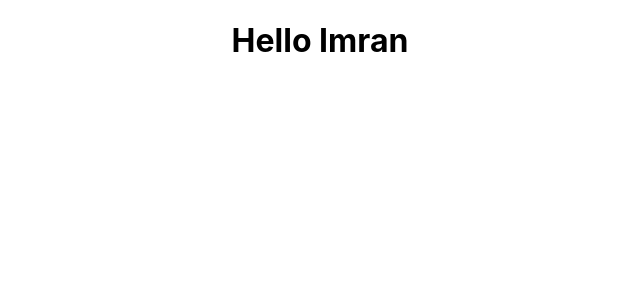
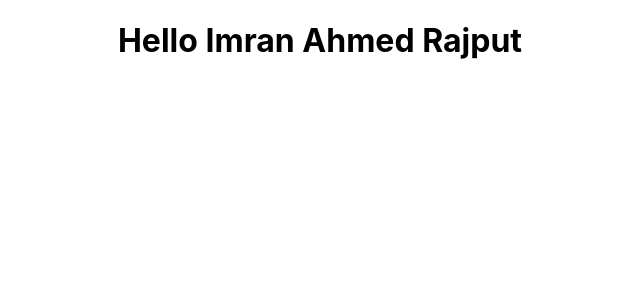
Before and after one commit to wajahatarajput/khppost, a React (Create React App) app: page / in a window 1280 px wide. Shown: the top 300 px of the page, without its empty margins (320-960 px from the left). Built offline with nearby package versions, Linux system fonts and the light colour scheme; the HTML template or start-up script is replaced by a standard one.

Commit message:
Imran Ahmed Changed the app.js file

```diff
--- a/src/App.js
+++ b/src/App.js
@@ -4,7 +4,7 @@ import Home from './pages/Home'
 export default function App() {
   return (
     <div className="App">
-      <Home name={ 'Imran' } />
+      <Home name={ 'Imran Ahmed Rajput' } />
     </div>
   );
 }
```
